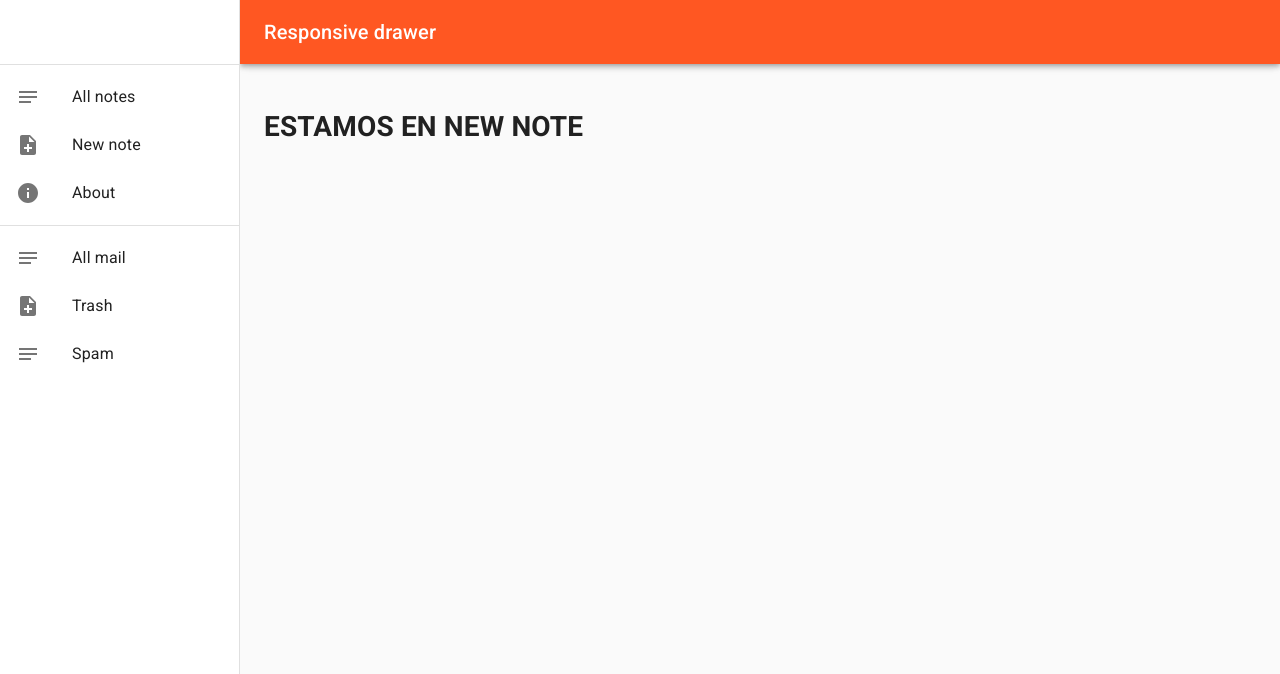
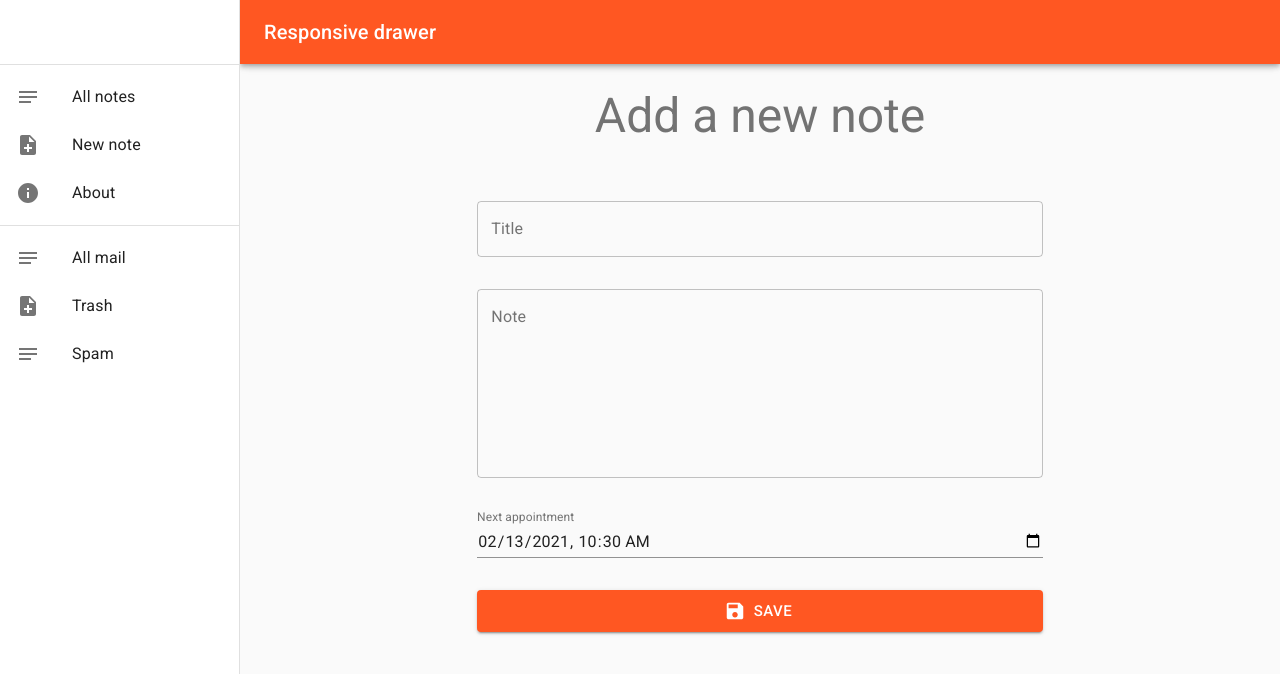
Before and after one commit to AaronTDR/Notes-frontend, a React (Create React App) app: page /new in a window 1280 px wide. Shown: the top 674 px of the page. Built offline with nearby package versions, Linux system fonts and the light colour scheme.

Commit message:
Add the form in src/components/NewNote

```diff
--- a/src/components/NewNote.js
+++ b/src/components/NewNote.js
@@ -1,10 +1,83 @@
-import React from "react";
+import React, { Fragment } from "react";
+import { makeStyles } from "@material-ui/core/styles";
+import TextField from "@material-ui/core/TextField";
+
+import Grid from "@material-ui/core/Grid";
+import Button from "@material-ui/core/Button";
+import SaveIcon from "@material-ui/icons/Save";
+import Typography from "@material-ui/core/Typography";
+
+const useStyles = makeStyles(() => ({
+  InputTitle: {
+    marginTop: "40px",
+  },
+}));
 
 const NewNote = (props) => {
+  const classes = useStyles();
   return (
-    <div>
-      <h1>ESTAMOS EN NEW NOTE</h1>
-    </div>
+    <Fragment>
+      <Typography
+        color="textSecondary"
+        gutterBottom
+        variant="h3"
+        component="h2"
+        align="center"
+      >
+        Add a new note
+      </Typography>
+      <form noValidate autoComplete="off">
+        <Grid container justify="center" spacing={4}>
+          <Grid item xs={12} sm={7} md={7} className={classes.InputTitle}>
+            <TextField
+              id="outlined"
+              label="Title"
+              variant="outlined"
+              type="string"
+              fullWidth="true"
+            />
+          </Grid>
+
+          <Grid item xs={12} sm={7} md={7}>
+            <TextField
+              id="standard-multiline-static"
+              label="Note"
+              multiline
+              rows={8}
+              variant="outlined"
+              type="string"
+              rowsMax="15"
+              fullWidth="true"
+            />
+          </Grid>
+
+          <Grid item xs={12} sm={7} md={7}>
+            <TextField
+              id="datetime-local"
+              label="Next appointment"
+              type="datetime-local"
+              defaultValue="2021-02-13T10:30"
+              InputLabelProps={{
+                shrink: true,
+              }}
+              fullWidth="true"
+            />
+          </Grid>
+          <Grid item xs={12} sm={7} md={7}>
+            <Button
+              variant="contained"
+              color="primary"
+              size="large"
+              startIcon={<SaveIcon />}
+              fullWidth
+              type="submit"
+            >
+              Save
+            </Button>
+          </Grid>
+        </Grid>
+      </form>
+    </Fragment>
   );
 };
 
```
Also changed, not shown: 1 other file (tests, documents, lock files or other folders).
